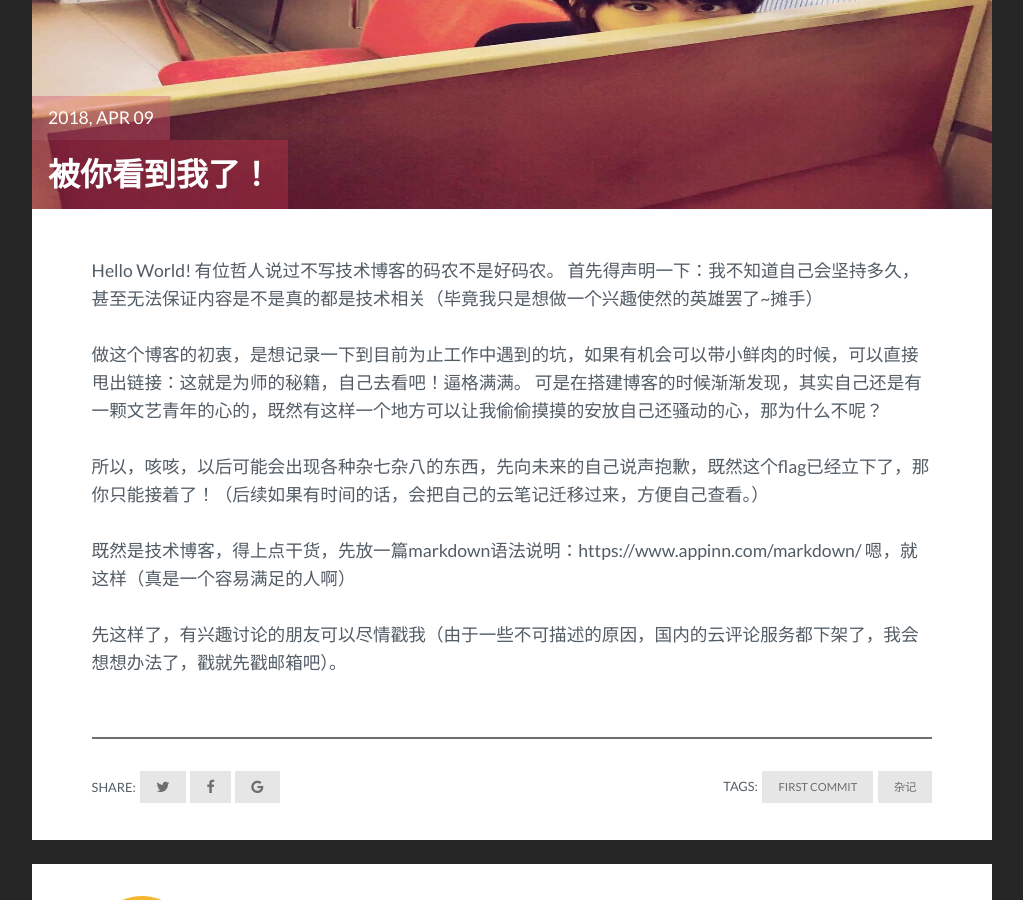
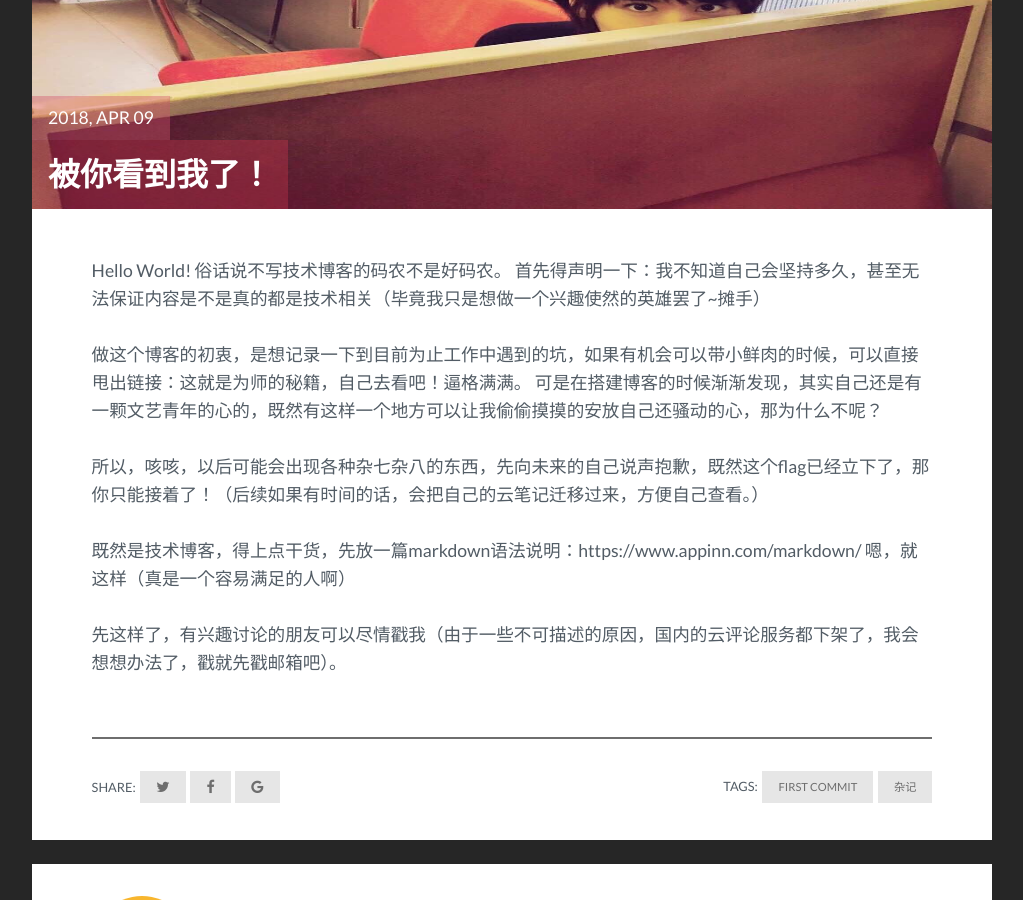
Before and after one commit to xyzlun/xyzlun.github.io, a Jekyll site: the page built from _posts/2018-04-09-hello-world.markdown, in a window 1280 px wide and 900 px high, scrolled down 504 px. Shown: the whole window, without its empty margins (128-1151 px from the left). Built offline with Jekyll 4.4.1, drawn with Linux system fonts in a browser that asks for light colours.

Commit message:
修改文字

```diff
--- a/_posts/2018-04-09-hello-world.markdown
+++ b/_posts/2018-04-09-hello-world.markdown
@@ -3,11 +3,11 @@ layout: post
 title: "被你看到我了！"
 img: 20180409111540.jpg
 date: 2018-04-09
-description: 有位哲人说过不写技术博客的码农不是好码农，so...
+description: 俗话说不写技术博客的码农不是好码农，so...
 tag: [first commit, 杂记]
 ---
 Hello World!
-有位哲人说过不写技术博客的码农不是好码农。
+俗话说不写技术博客的码农不是好码农。
 首先得声明一下：我不知道自己会坚持多久，甚至无法保证内容是不是真的都是技术相关（毕竟我只是想做一个兴趣使然的英雄罢了~摊手）
 
 做这个博客的初衷，是想记录一下到目前为止工作中遇到的坑，如果有机会可以带小鲜肉的时候，可以直接甩出链接：这就是为师的秘籍，自己去看吧！逼格满满。
```
